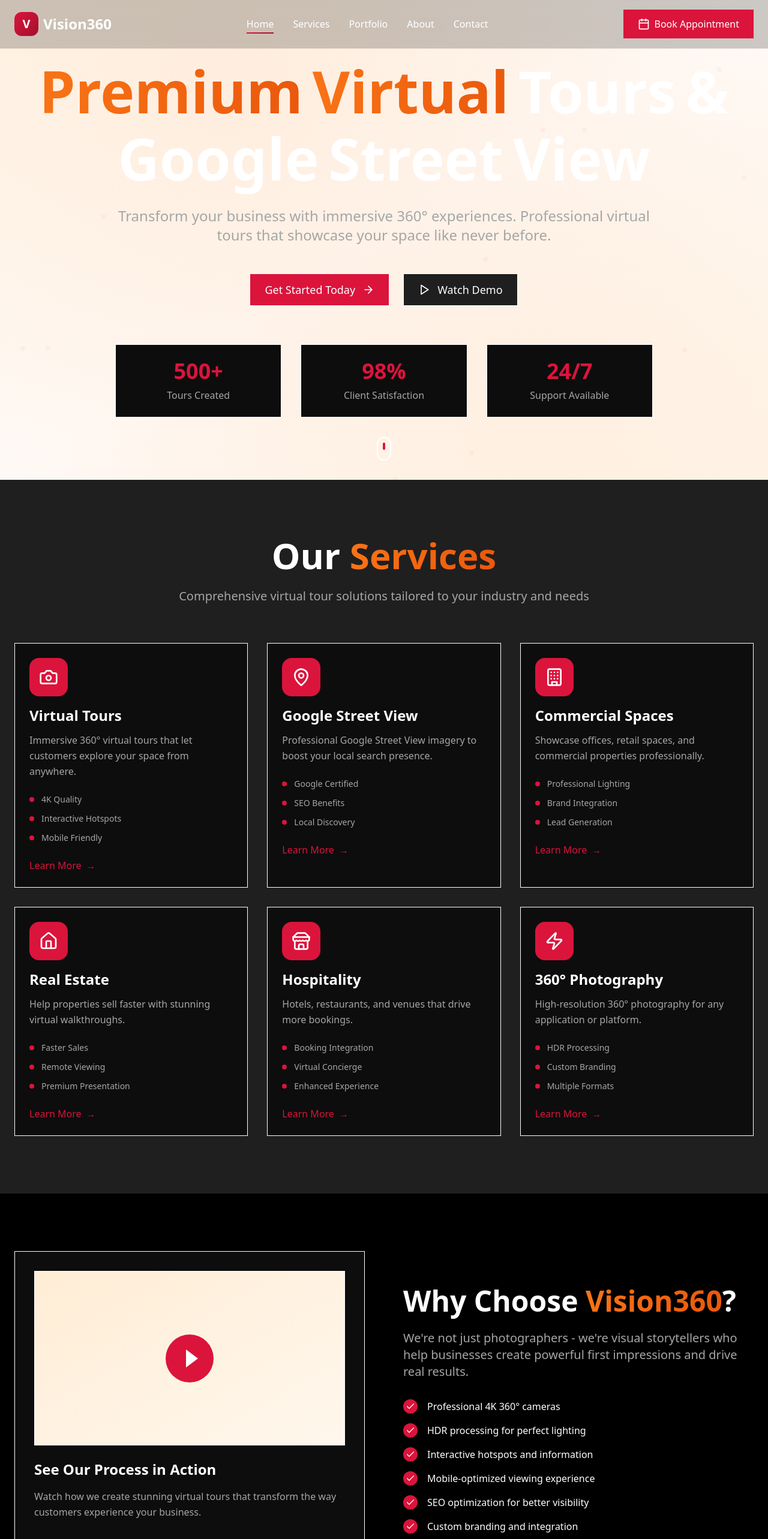
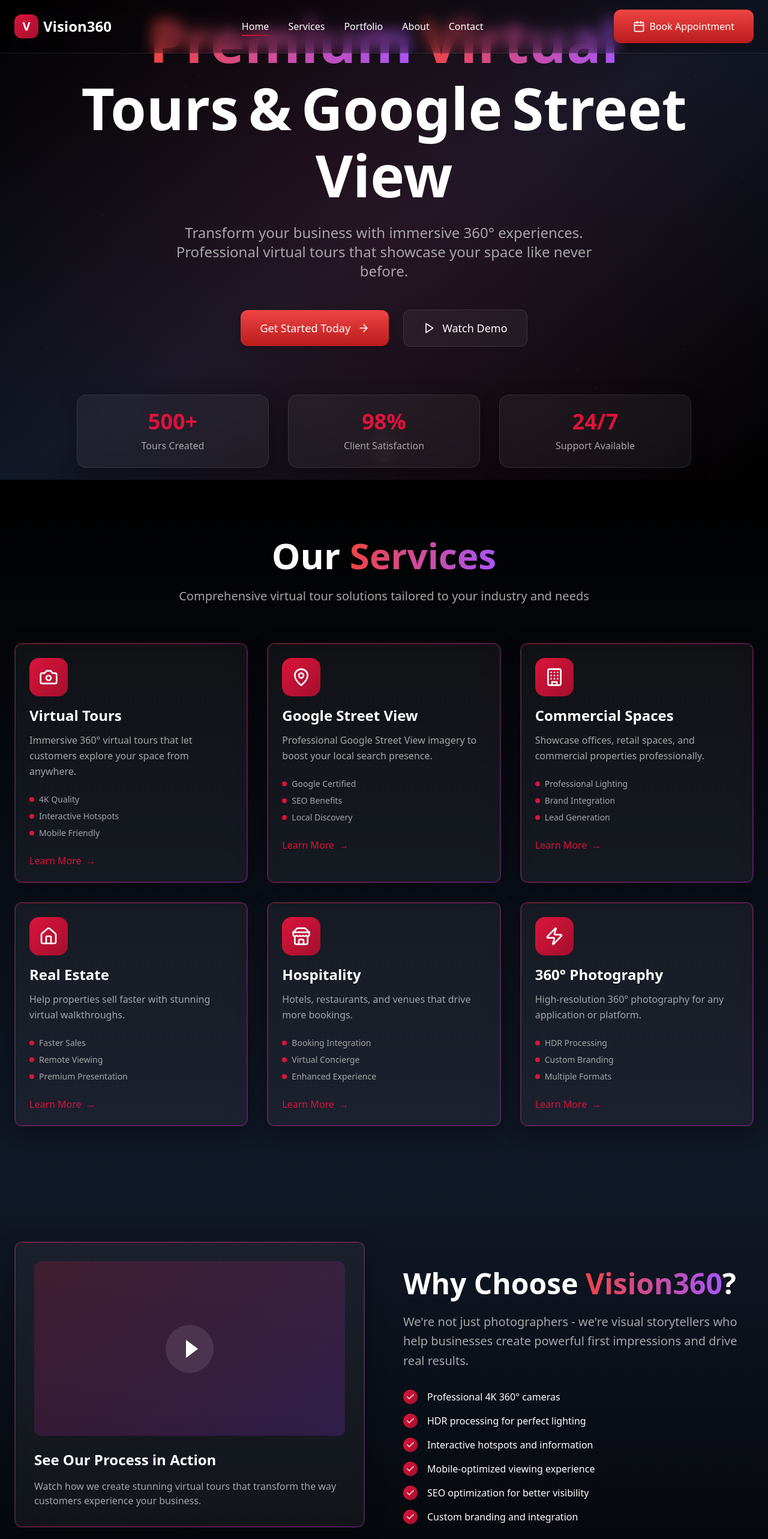
Before and after one commit to thiyo-de/vision360-nubien-style, a React (Vite) app: page / in a window 1280 px wide. Shown: the top 2566 px of the page at 60% size. Built offline with nearby package versions, Linux system fonts and the light colour scheme; a web font is replaced by a local one.

Commit message:
Reverted to commit 52f2f0e553b0a377853fb66a9bb318869b77863e

```diff
--- a/src/components/ui/button.tsx
+++ b/src/components/ui/button.tsx
@@ -5,24 +5,24 @@ import { cva, type VariantProps } from "class-variance-authority"
 import { cn } from "@/lib/utils"
 
 const buttonVariants = cva(
-  "inline-flex items-center justify-center gap-2 whitespace-nowrap text-sm font-medium transition-all duration-200 focus-visible:outline-none focus-visible:ring-2 focus-visible:ring-ring focus-visible:ring-offset-2 disabled:pointer-events-none disabled:opacity-50 [&_svg]:pointer-events-none [&_svg]:size-4 [&_svg]:shrink-0",
+  "inline-flex items-center justify-center gap-2 whitespace-nowrap rounded-md text-sm font-medium ring-offset-background transition-colors focus-visible:outline-none focus-visible:ring-2 focus-visible:ring-ring focus-visible:ring-offset-2 disabled:pointer-events-none disabled:opacity-50 [&_svg]:pointer-events-none [&_svg]:size-4 [&_svg]:shrink-0",
   {
     variants: {
       variant: {
-        default: "bg-primary text-primary-foreground hover:bg-primary-hover shadow-sm hover:shadow-orange",
+        default: "bg-primary text-primary-foreground hover:bg-primary/90",
         destructive:
-          "bg-destructive text-destructive-foreground hover:bg-destructive/90 shadow-sm",
+          "bg-destructive text-destructive-foreground hover:bg-destructive/90",
         outline:
-          "border border-border bg-background hover:bg-muted hover:text-foreground shadow-sm",
+          "border border-input bg-background hover:bg-accent hover:text-accent-foreground",
         secondary:
-          "bg-secondary text-secondary-foreground hover:bg-muted shadow-sm",
-        ghost: "hover:bg-muted hover:text-foreground",
-        link: "text-primary hover:text-primary-hover underline-offset-4 hover:underline",
+          "bg-secondary text-secondary-foreground hover:bg-secondary/80",
+        ghost: "hover:bg-accent hover:text-accent-foreground",
+        link: "text-primary underline-offset-4 hover:underline",
       },
       size: {
         default: "h-10 px-4 py-2",
-        sm: "h-8 px-3 text-xs",
-        lg: "h-12 px-8 text-base",
+        sm: "h-9 rounded-md px-3",
+        lg: "h-11 rounded-md px-8",
         icon: "h-10 w-10",
       },
     },
--- a/src/index.css
+++ b/src/index.css
@@ -119,14 +119,19 @@ All colors MUST be HSL for perfect theming.
   }
 }
 
-/* Clean Utility Classes */
+/* Custom Utility Classes */
 @layer components {
-  .card-clean {
-    @apply bg-card border border-border shadow-sm;
+  .glass {
+    @apply bg-white/5 backdrop-blur-md border border-white/10;
+  }
+
+  .glass-card {
+    @apply glass rounded-2xl p-6 shadow-[0_8px_32px_rgba(0,0,0,0.3)];
   }
 
   .gradient-border {
     position: relative;
+    border-radius: 12px;
   }
 
   .gradient-border::before {
@@ -142,22 +147,14 @@ All colors MUST be HSL for perfect theming.
   }
 
   .text-gradient {
-    @apply bg-gradient-to-r from-orange-500 to-orange-600 bg-clip-text text-transparent;
+    @apply bg-gradient-to-r from-red-500 to-purple-500 bg-clip-text text-transparent;
   }
 
   .btn-primary {
-    @apply bg-primary hover:bg-primary-hover text-primary-foreground font-medium px-6 py-3 transition-all duration-200 focus-visible:ring-2 focus-visible:ring-ring focus-visible:ring-offset-2 shadow-sm hover:shadow-orange;
+    @apply bg-gradient-to-b from-red-500 to-red-700 text-white font-medium px-8 py-4 rounded-xl shadow-lg hover:shadow-red-500/40 hover:shadow-2xl transition-all duration-300 hover:scale-105;
   }
 
-  .btn-secondary {
-    @apply bg-secondary hover:bg-muted text-secondary-foreground font-medium px-6 py-3 border border-border transition-all duration-200 focus-visible:ring-2 focus-visible:ring-ring focus-visible:ring-offset-2;
-  }
-
-  .btn-ghost {
-    @apply hover:bg-muted text-foreground font-medium px-6 py-3 transition-all duration-200 focus-visible:ring-2 focus-visible:ring-ring focus-visible:ring-offset-2;
-  }
-
-  .close-button {
-    @apply w-6 h-6 flex items-center justify-center hover:bg-muted text-muted-foreground hover:text-foreground transition-colors duration-200 focus-visible:ring-2 focus-visible:ring-ring focus-visible:ring-offset-1;
+  .btn-glass {
+    @apply glass text-white font-medium px-8 py-4 rounded-xl hover:bg-white/10 transition-all duration-300 hover:scale-105;
   }
 }
--- a/src/sections/Hero.tsx
+++ b/src/sections/Hero.tsx
@@ -21,30 +21,28 @@ const Hero = () => {
   };
 
   return (
-    <section className="relative min-h-screen flex items-center justify-center overflow-hidden bg-background">
-      {/* Clean Background with Orange Accents */}
-      <div className="absolute inset-0">
-        <div className="absolute inset-0 bg-gradient-to-br from-orange-50 via-white to-orange-50" />
-        <div className="absolute inset-0 bg-[radial-gradient(circle_at_30%_20%,rgba(251,146,60,0.1),transparent)]" />
-        <div className="absolute inset-0 bg-[radial-gradient(circle_at_70%_80%,rgba(251,146,60,0.08),transparent)]" />
+    <section className="relative min-h-screen flex items-center justify-center overflow-hidden">
+      {/* Animated Background */}
+      <div className="absolute inset-0 bg-gradient-to-br from-black via-gray-900 to-black">
+        <div className="absolute inset-0 bg-[radial-gradient(circle_at_50%_50%,rgba(229,9,20,0.1),transparent)]" />
       </div>
 
       {/* Floating Elements */}
       <div className="absolute inset-0">
-        {[...Array(15)].map((_, i) => (
+        {[...Array(20)].map((_, i) => (
           <motion.div
             key={i}
-            className="absolute w-2 h-2 bg-primary/20 rounded-full"
+            className="absolute w-1 h-1 bg-primary/30 rounded-full"
             style={{
               left: `${Math.random() * 100}%`,
               top: `${Math.random() * 100}%`,
             }}
             animate={{
-              y: [0, -20, 0],
-              opacity: [0.2, 0.6, 0.2],
+              y: [0, -30, 0],
+              opacity: [0.3, 1, 0.3],
             }}
             transition={{
-              duration: 4 + Math.random() * 2,
+              duration: 3 + Math.random() * 2,
               repeat: Infinity,
               delay: Math.random() * 2,
             }}
@@ -58,19 +56,19 @@ const Hero = () => {
           variants={containerVariants}
           initial="hidden"
           animate="visible"
-          className="max-w-6xl mx-auto"
+          className="max-w-5xl mx-auto"
         >
           {/* Main Headline */}
           <div className="mb-8">
-            <div className="flex flex-wrap justify-center items-center gap-2 sm:gap-4 mb-6">
+            <div className="flex flex-wrap justify-center items-center gap-4 mb-4">
               {words.map((word, index) => (
                 <motion.span
                   key={index}
                   variants={wordVariants}
-                  className={`text-3xl sm:text-4xl md:text-5xl lg:text-7xl xl:text-8xl font-black leading-tight ${
+                  className={`text-4xl md:text-6xl lg:text-8xl font-black ${
                     ['Premium', 'Virtual'].includes(word)
                       ? 'text-gradient'
-                      : 'text-foreground'
+                      : 'text-white'
                   }`}
                 >
                   {word}
@@ -83,7 +81,7 @@ const Hero = () => {
           <motion.p
             variants={wordVariants}
             transition={{ duration: 0.6, delay: 0.3 }}
-            className="text-lg sm:text-xl md:text-2xl text-muted-foreground mb-12 max-w-4xl mx-auto leading-relaxed"
+            className="text-xl md:text-2xl text-muted-foreground mb-12 max-w-3xl mx-auto leading-relaxed"
           >
             Transform your business with immersive 360° experiences. Professional virtual tours
             that showcase your space like never before.
@@ -93,22 +91,22 @@ const Hero = () => {
           <motion.div
             variants={wordVariants}
             transition={{ duration: 0.6, delay: 0.4 }}
-            className="flex flex-col sm:flex-row gap-4 sm:gap-6 justify-center items-center mb-16"
+            className="flex flex-col sm:flex-row gap-6 justify-center items-center"
           >
             <motion.a
               href="#contact"
-              whileHover={{ y: -2 }}
-              whileTap={{ scale: 0.98 }}
-              className="btn-primary flex items-center space-x-3 text-base sm:text-lg focus-visible:ring-2 focus-visible:ring-ring focus-visible:ring-offset-2"
+              whileHover={{ scale: 1.05 }}
+              whileTap={{ scale: 0.95 }}
+              className="btn-primary flex items-center space-x-3 text-lg"
             >
               <span>Get Started Today</span>
               <ArrowRight size={20} />
             </motion.a>
 
             <motion.button
-              whileHover={{ y: -2 }}
-              whileTap={{ scale: 0.98 }}
-              className="btn-secondary flex items-center space-x-3 text-base sm:text-lg focus-visible:ring-2 focus-visible:ring-ring focus-visible:ring-offset-2"
+              whileHover={{ scale: 1.05 }}
+              whileTap={{ scale: 0.95 }}
+              className="btn-glass flex items-center space-x-3 text-lg"
             >
               <Play size={20} />
               <span>Watch Demo</span>
@@ -118,7 +116,7 @@ const Hero = () => {
           {/* Stats */}
           <motion.div
             variants={containerVariants}
-            className="grid grid-cols-1 sm:grid-cols-3 gap-6 sm:gap-8 max-w-4xl mx-auto"
+            className="grid grid-cols-1 md:grid-cols-3 gap-8 mt-20"
           >
             {[
               { number: '500+', label: 'Tours Created' },
@@ -129,12 +127,12 @@ const Hero = () => {
                 key={index}
                 variants={wordVariants}
                 transition={{ duration: 0.6, delay: 0.6 + index * 0.1 }}
-                className="card-clean p-6 text-center hover:shadow-md transition-all duration-300 group"
+                className="glass-card text-center hover:scale-105 transition-transform duration-300"
               >
-                <div className="text-2xl sm:text-3xl md:text-4xl font-bold text-primary mb-2 group-hover:scale-110 transition-transform duration-300">
+                <div className="text-3xl md:text-4xl font-bold text-primary mb-2">
                   {stat.number}
                 </div>
-                <div className="text-muted-foreground text-sm sm:text-base">{stat.label}</div>
+                <div className="text-muted-foreground">{stat.label}</div>
               </motion.div>
             ))}
           </motion.div>
@@ -149,12 +147,12 @@ const Hero = () => {
         className="absolute bottom-8 left-1/2 transform -translate-x-1/2"
       >
         <motion.div
-          animate={{ y: [0, 8, 0] }}
+          animate={{ y: [0, 10, 0] }}
           transition={{ duration: 2, repeat: Infinity }}
-          className="w-6 h-10 border-2 border-border rounded-full flex justify-center"
+          className="w-6 h-10 border-2 border-white/20 rounded-full flex justify-center"
         >
           <motion.div
-            animate={{ y: [0, 12, 0] }}
+            animate={{ y: [0, 16, 0] }}
             transition={{ duration: 2, repeat: Infinity }}
             className="w-1 h-3 bg-primary rounded-full mt-2"
           />
--- a/src/sections/Services.tsx
+++ b/src/sections/Services.tsx
@@ -57,19 +57,19 @@ const Services = () => {
   };
 
   return (
-    <section id="services" className="py-16 sm:py-24 bg-secondary">
+    <section id="services" className="py-24 bg-gradient-to-b from-black to-gray-900">
       <div className="container mx-auto px-6">
         <motion.div
           initial={{ opacity: 0, y: 30 }}
           whileInView={{ opacity: 1, y: 0 }}
           viewport={{ once: true }}
           transition={{ duration: 0.6 }}
-          className="text-center mb-12 sm:mb-16"
+          className="text-center mb-16"
         >
-          <h2 className="text-3xl sm:text-4xl md:text-5xl lg:text-6xl font-bold text-foreground mb-4 sm:mb-6">
+          <h2 className="text-4xl md:text-6xl font-bold text-white mb-6">
             Our <span className="text-gradient">Services</span>
           </h2>
-          <p className="text-lg sm:text-xl text-muted-foreground max-w-3xl mx-auto">
+          <p className="text-xl text-muted-foreground max-w-3xl mx-auto">
             Comprehensive virtual tour solutions tailored to your industry and needs
           </p>
         </motion.div>
@@ -79,42 +79,45 @@ const Services = () => {
           initial="hidden"
           whileInView="visible"
           viewport={{ once: true }}
-          className="grid grid-cols-1 md:grid-cols-2 lg:grid-cols-3 gap-6 sm:gap-8"
+          className="grid grid-cols-1 md:grid-cols-2 lg:grid-cols-3 gap-8"
         >
           {services.map((service, index) => (
             <motion.div
               key={index}
               variants={itemVariants}
               transition={{ duration: 0.6, delay: index * 0.1 }}
-              whileHover={{ y: -4 }}
-              className="card-clean p-6 hover:shadow-lg transition-all duration-300 group relative"
+              whileHover={{
+                scale: 1.05,
+                rotateY: 5,
+              }}
+              className="glass-card gradient-border hover:shadow-glow transition-all duration-500 group"
             >
               <div className="mb-6">
-                <div className="w-16 h-16 bg-primary rounded-2xl flex items-center justify-center mb-4 group-hover:scale-110 transition-transform duration-300">
-                  <service.icon size={32} className="text-primary-foreground" />
+                <div className="w-16 h-16 bg-gradient-primary rounded-2xl flex items-center justify-center mb-4 group-hover:animate-pulse-glow transition-all duration-300">
+                  <service.icon size={32} className="text-white" />
                 </div>
-                <h3 className="text-xl sm:text-2xl font-bold text-foreground mb-3">{service.title}</h3>
+                <h3 className="text-2xl font-bold text-white mb-3">{service.title}</h3>
                 <p className="text-muted-foreground leading-relaxed">
                   {service.description}
                 </p>
               </div>
 
-              <div className="space-y-3 mb-6">
+              <div className="space-y-2">
                 {service.features.map((feature, featureIndex) => (
-                  <div key={featureIndex} className="flex items-center space-x-3">
-                    <div className="w-2 h-2 bg-primary rounded-full flex-shrink-0" />
+                  <div key={featureIndex} className="flex items-center space-x-2">
+                    <div className="w-2 h-2 bg-primary rounded-full" />
                     <span className="text-sm text-muted-foreground">{feature}</span>
                   </div>
                 ))}
               </div>
 
               <motion.button
-                whileHover={{ x: 4 }}
-                className="text-primary font-medium hover:text-primary-hover transition-colors duration-200 flex items-center space-x-2 focus-visible:ring-2 focus-visible:ring-ring focus-visible:ring-offset-2"
+                whileHover={{ x: 5 }}
+                className="mt-6 text-primary font-medium hover:text-primary-glow transition-colors duration-300 flex items-center space-x-2"
               >
                 <span>Learn More</span>
                 <motion.div
-                  animate={{ x: [0, 3, 0] }}
+                  animate={{ x: [0, 5, 0] }}
                   transition={{ duration: 1.5, repeat: Infinity }}
                 >
                   →
--- a/src/sections/WhyChooseUs.tsx
+++ b/src/sections/WhyChooseUs.tsx
@@ -40,10 +40,10 @@ const WhyChooseUs = () => {
   ];
 
   return (
-    <section className="py-16 sm:py-24 bg-background">
+    <section className="py-24 bg-gradient-to-b from-gray-900 to-black">
       <div className="container mx-auto px-6">
-        <div className="grid grid-cols-1 lg:grid-cols-2 gap-12 lg:gap-16 items-center">
-          {/* Left Side - Video/Image */}
+        <div className="grid grid-cols-1 lg:grid-cols-2 gap-16 items-center">
+          {/* Left Side - Image/Video */}
           <motion.div
             initial={{ opacity: 0, x: -50 }}
             whileInView={{ opacity: 1, x: 0 }}
@@ -51,22 +51,20 @@ const WhyChooseUs = () => {
             transition={{ duration: 0.8 }}
             className="relative"
           >
-            <div className="relative card-clean p-6 sm:p-8">
-              <div className="aspect-video bg-gradient-to-br from-orange-100 to-orange-50 flex items-center justify-center mb-6 border border-border">
-                <motion.button
+            <div className="relative glass-card p-8 gradient-border">
+              <div className="aspect-video bg-gradient-to-br from-primary/20 to-purple-600/20 rounded-xl flex items-center justify-center mb-6">
+                <motion.div
                   whileHover={{ scale: 1.1 }}
-                  whileTap={{ scale: 0.95 }}
-                  className="w-16 h-16 sm:w-20 sm:h-20 bg-primary hover:bg-primary-hover rounded-full flex items-center justify-center cursor-pointer transition-all duration-300 focus-visible:ring-2 focus-visible:ring-ring focus-visible:ring-offset-2 shadow-orange"
-                  aria-label="Play demo video"
+                  className="w-20 h-20 bg-white/10 rounded-full flex items-center justify-center cursor-pointer hover:bg-white/20 transition-all duration-300"
                 >
-                  <div className="w-0 h-0 border-l-[16px] sm:border-l-[20px] border-l-primary-foreground border-t-[12px] sm:border-t-[15px] border-t-transparent border-b-[12px] sm:border-b-[15px] border-b-transparent ml-1 sm:ml-2" />
-                </motion.button>
+                  <div className="w-0 h-0 border-l-[20px] border-l-white border-t-[15px] border-t-transparent border-b-[15px] border-b-transparent ml-2" />
+                </motion.div>
               </div>
 
-              <h3 className="text-xl sm:text-2xl font-bold text-foreground mb-4">
+              <h3 className="text-2xl font-bold text-white mb-4">
                 See Our Process in Action
               </h3>
-              <p className="text-muted-foreground leading-relaxed">
+              <p className="text-muted-foreground">
                 Watch how we create stunning virtual tours that transform the way
                 customers experience your business.
               </p>
@@ -81,11 +79,11 @@ const WhyChooseUs = () => {
                   whileInView={{ opacity: 1, y: 0 }}
                   viewport={{ once: true }}
                   transition={{ delay: index * 0.1, duration: 0.6 }}
-                  whileHover={{ y: -2 }}
-                  className="card-clean p-4 text-center hover:shadow-md transition-all duration-300 group"
+                  whileHover={{ scale: 1.05 }}
+                  className="glass-card p-4 text-center hover:shadow-glow transition-all duration-300"
                 >
-                  <benefit.icon size={24} className="text-primary mx-auto mb-2 group-hover:scale-110 transition-transform duration-300" />
-                  <h4 className="text-foreground font-medium text-sm">{benefit.title}</h4>
+                  <benefit.icon size={24} className="text-primary mx-auto mb-2" />
+                  <h4 className="text-white font-medium text-sm">{benefit.title}</h4>
                 </motion.div>
               ))}
             </div>
@@ -98,11 +96,11 @@ const WhyChooseUs = () => {
             viewport={{ once: true }}
             transition={{ duration: 0.8 }}
           >
-            <h2 className="text-3xl sm:text-4xl md:text-5xl font-bold text-foreground mb-6">
+            <h2 className="text-4xl md:text-5xl font-bold text-white mb-6">
               Why Choose <span className="text-gradient">Vision360</span>?
             </h2>
 
-            <p className="text-lg sm:text-xl text-muted-foreground mb-8 leading-relaxed">
+            <p className="text-xl text-muted-foreground mb-8 leading-relaxed">
               We're not just photographers - we're visual storytellers who help
               businesses create powerful first impressions and drive real results.
             </p>
@@ -119,12 +117,12 @@ const WhyChooseUs = () => {
                   className="flex items-center space-x-4 group"
                 >
                   <motion.div
-                    whileHover={{ scale: 1.1 }}
-                    className="w-6 h-6 bg-primary rounded-full flex items-center justify-center flex-shrink-0 group-hover:shadow-orange transition-all duration-300"
+                    whileHover={{ scale: 1.2, rotate: 360 }}
+                    className="w-6 h-6 bg-gradient-primary rounded-full flex items-center justify-center flex-shrink-0"
                   >
-                    <Check size={16} className="text-primary-foreground" />
+                    <Check size={16} className="text-white" />
                   </motion.div>
-                  <span className="text-foreground group-hover:text-primary transition-colors duration-300">
+                  <span className="text-white group-hover:text-primary transition-colors duration-300">
                     {feature}
                   </span>
                 </motion.div>
@@ -132,7 +130,7 @@ const WhyChooseUs = () => {
             </div>
 
             {/* Stats Row */}
-            <div className="grid grid-cols-3 gap-4 sm:gap-6 mb-8">
+            <div className="grid grid-cols-3 gap-6 mb-8">
               {[
                 { number: '500+', label: 'Projects' },
                 { number: '98%', label: 'Satisfaction' },
@@ -144,25 +142,25 @@ const WhyChooseUs = () => {
                   whileInView={{ opacity: 1, scale: 1 }}
                   viewport={{ once: true }}
                   transition={{ delay: index * 0.1, duration: 0.6 }}
-                  className="text-center group"
+                  className="text-center"
                 >
-                  <div className="text-xl sm:text-2xl md:text-3xl font-bold text-primary mb-1 group-hover:scale-110 transition-transform duration-300">
+                  <div className="text-2xl md:text-3xl font-bold text-primary mb-1">
                     {stat.number}
                   </div>
-                  <div className="text-muted-foreground text-xs sm:text-sm">{stat.label}</div>
+                  <div className="text-muted-foreground text-sm">{stat.label}</div>
                 </motion.div>
               ))}
             </div>
 
             <motion.a
               href="#portfolio"
-              whileHover={{ y: -2 }}
-              whileTap={{ scale: 0.98 }}
-              className="btn-primary inline-flex items-center space-x-2 focus-visible:ring-2 focus-visible:ring-ring focus-visible:ring-offset-2"
+              whileHover={{ scale: 1.05 }}
+              whileTap={{ scale: 0.95 }}
+              className="btn-primary inline-flex items-center space-x-2"
             >
               <span>View Our Work</span>
               <motion.div
-                animate={{ x: [0, 3, 0] }}
+                animate={{ x: [0, 5, 0] }}
                 transition={{ duration: 1.5, repeat: Infinity }}
               >
                 →
--- a/tailwind.config.ts
+++ b/tailwind.config.ts
@@ -30,15 +30,11 @@ export default {
 				primary: {
 					DEFAULT: 'hsl(var(--primary))',
 					foreground: 'hsl(var(--primary-foreground))',
-					hover: 'hsl(var(--primary-hover))'
+					glow: 'hsl(var(--primary-glow))'
 				},
 				secondary: {
 					DEFAULT: 'hsl(var(--secondary))',
 					foreground: 'hsl(var(--secondary-foreground))'
-				},
-				destructive: {
-					DEFAULT: 'hsl(var(--destructive))',
-					foreground: 'hsl(var(--destructive-foreground))'
 				},
 				muted: {
 					DEFAULT: 'hsl(var(--muted))',
@@ -61,12 +57,13 @@ export default {
 				'gradient-primary': 'var(--gradient-primary)',
 				'gradient-secondary': 'var(--gradient-secondary)',
 				'gradient-border': 'var(--gradient-border)',
+				'gradient-glass': 'var(--gradient-glass)',
 			},
 			boxShadow: {
-				'orange': 'var(--shadow-orange)',
-				'sm': 'var(--shadow-sm)',
-				'md': 'var(--shadow-md)',
-				'lg': 'var(--shadow-lg)',
+				'elegant': 'var(--shadow-elegant)',
+				'glow': 'var(--shadow-glow)',
+				'glow-hover': 'var(--shadow-glow-hover)',
+				'glass': 'var(--glass-shadow)',
 			},
 			backdropBlur: {
 				'glass': '16px',
```
Also changed, not shown: src/components/Navbar.tsx (+6 -6 lines).
